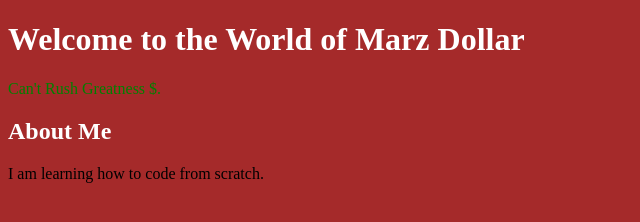
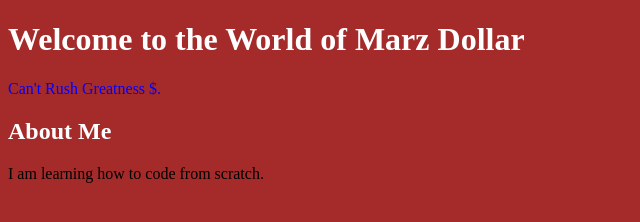
Before and after one commit to marzdollar/marz-dollar-website, a plain HTML site: page index.html in a window 1280 px wide. Shown: the whole page, without its empty margins (0-640 px from the left). Drawn offline with Linux system fonts and the light colour scheme.

Commit message:
Change paragraph text color from green to blue

```diff
--- a/index.html
+++ b/index.html
@@ -7,7 +7,7 @@
 <body style="background-color: brown;">
     <h1 style="color: white; font-size 45px;">Welcome to the World of  Marz Dollar</h1>
 
-    <p style="color: green; font-size 30px;">Can't Rush Greatness $.</p>
+    <p style="color: blue; font-size 30px;">Can't Rush Greatness $.</p>
 
     <h2 style="color: white;">About Me</h2>
 
```
